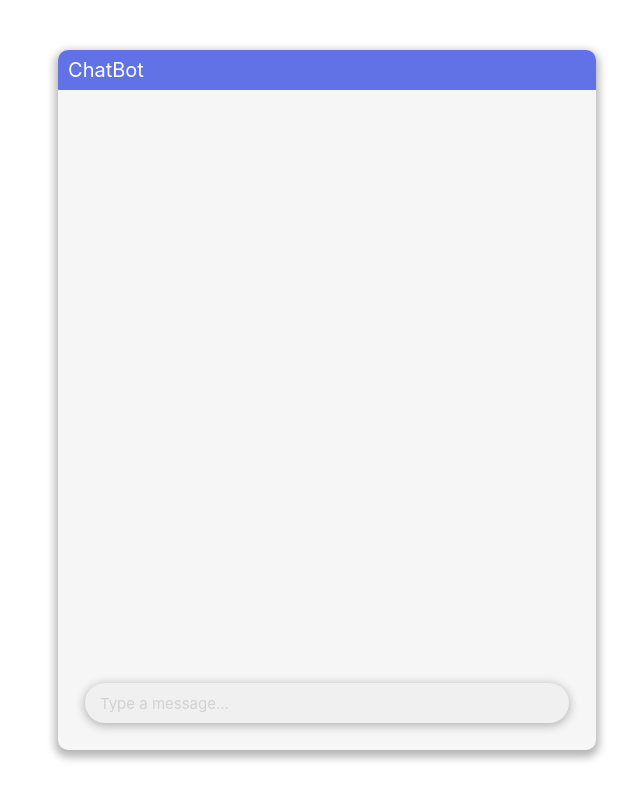
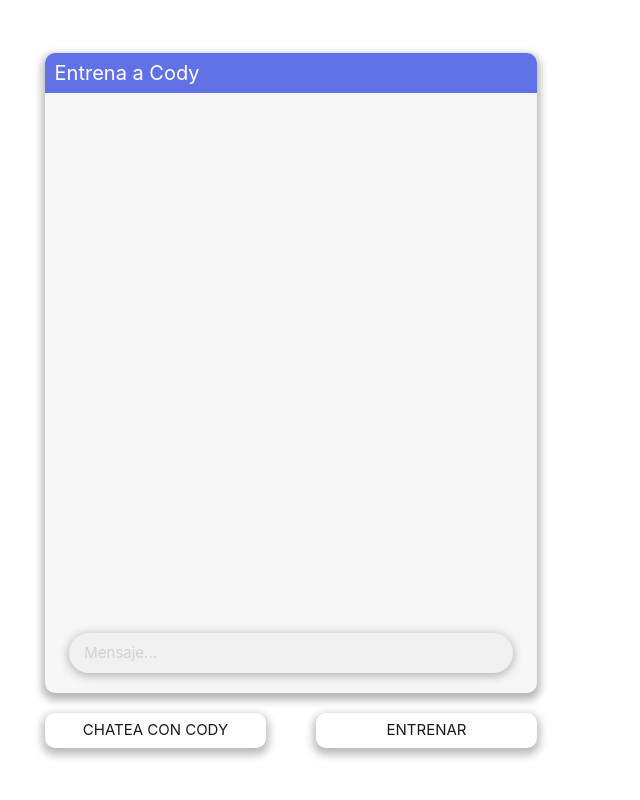
Before and after one commit to PercudaniAlejo/cody-chatbot, a website: page UI/index_entrenar.html in a window 1280 px wide. Shown: the whole page, without its empty margins (349-989 px from the left). Drawn offline with nearby package versions, Linux system fonts and the light colour scheme.

Commit message:
Mejores en la apariencia

```diff
--- a/UI/Index2.html
+++ b/UI/index_entrenar.html
@@ -2,7 +2,7 @@
 <html lang="es">
    <head>
       <meta http-equiv="Content-Type" content="text/html;charset=UTF-8">
-      <title>ChatBot Aprender</title>
+      <title>Cody - Entrenar</title>
       <!--Import Google Icon Font-->
       <link href="https://fonts.googleapis.com/icon?family=Material+Icons" rel="stylesheet">
       <!--Import materialize.css-->
@@ -17,30 +17,31 @@
       <div class="container">
          <div class="chat">
             <div class="chat_header">
-               <!--Add the name of the bot here -->
-               <span style="color:white;margin-left: 5px;">ChatBot </span>
+               <span style="color:white;margin-left: 5px;"> Entrena a Cody </span>
                <span style="color:white;margin-right: 5px;float:right;margin-top: 5px;" id="close">
                </span>
             </div>
-            <!--Chatbot contents goes here -->
             <div class="chats" id="chats">
                <div class="clearfix"></div>
             </div>
-            <!--user typing indicator -->
             <div class="keypad" >
-               <input type="text" id="keypad" class="usrInput browser-default" placeholder="Type a message..." autocomplete="off">
+               <input type="text" id="keypad" class="usrInput browser-default" placeholder="Mensaje..." autocomplete="off">
             </div>
          </div>
-         <!--bot widget -->
-         <!-- <div class="profile_div" id="profile_div">
-            <img class="imgProfile" src="static/img/botAvatar.png"/>
-         </div> -->
-      </div>
-      <!--JavaScript at end of body for optimized loading-->
-      <!-- <script src="./static/js/jquery.min.js"></script> -->
+         <div class="chatear">
+            <a href="./index.html" id="Achatear">
+               <button id="btnChatear">
+               CHATEA CON CODY
+               </button>
+            </a>
+            <a href="./index.html" id="Aentrenar">
+               <button id="btnEntrenar">
+               ENTRENAR
+               </button>
+            </a>
+         </div>
       <script src="https://ajax.googleapis.com/ajax/libs/jquery/3.6.0/jquery.min.js"></script>
       <script type="text/javascript" src="static/js/materialize.min.js"></script>
-      <!--Main Script -->
       <script type="text/javascript" src="static/js/script_aprender.js"></script>
    </body>
 </html>
--- a/UI/static/css/style.css
+++ b/UI/static/css/style.css
@@ -1,12 +1,81 @@
+.container {
+  height: 100%;
+  display: flex;
+  align-items: center;
+  justify-content: center;
+  flex-direction: column;
+}
 .chat {
   right: 15px;
-  height: 700px;
+  height: 80%;
   bottom: 5%;
   background: #f6f6f6;
   border-radius: 10px 10px 10px 10px;
   box-shadow: 0px 4px 8px 3px #b5b5b5;
-  width: 60%;
-  transform: translateX(40%);
+  width: 55%;
+  display: flex;
+  flex-direction: column;
+}
+
+.entrenar {
+  display: flex;
+  justify-content: end;
+  width: 50%;
+  justify-content: center;
+  margin-top: 20px;
+}
+
+.chatear {
+  display: flex;
+  justify-content: end;
+  width: 55%;
+  justify-content: space-between;
+  margin-top: 20px;
+}
+
+.chatear > a > button {
+  height: 35px;
+  width: 100%;
+  background-color: white;
+  opacity: 90%;
+  box-shadow: 0px 4px 8px 3px #b5b5b5;
+  border: none;
+  border-radius: 10px;
+  transition: 0.3s;
+}
+
+.chatear > a {
+  width: 45%;
+  transition: 0.3s;
+}
+
+.chatear > a > button:hover {
+  background-color: #6072e6;
+  color: white;
+}
+
+.chatear > a:hover {
+  width: 50%;
+}
+
+.entrenar > a > button {
+  height: 35px;
+  width: 100%;
+  background-color: white;
+  opacity: 90%;
+  box-shadow: 0px 4px 8px 3px #b5b5b5;
+  border: none;
+  border-radius: 10px;
+  transition: 0.3s;
+}
+.entrenar > a {
+  width: 100%;
+}
+
+.entrenar > a > button:hover {
+  width: 100%;
+  background-color: #6072e6;
+  color: white;
 }
 
 body {
@@ -116,6 +185,7 @@ div.chats::-webkit-scrollbar-thumb:hover {
   float: right;
   margin-right: 5px;
   border: 2px solid #6072e6;
+  margin-top: 10px;
 }
 
 .singleCard {
@@ -131,7 +201,7 @@ div.chats::-webkit-scrollbar-thumb:hover {
 }
 
 .keypad {
-  height: 45px;
+  height: 60px;
   bottom: 10px;
   display: flex;
   justify-content: center;
--- a/config.yml
+++ b/config.yml
@@ -39,9 +39,9 @@ policies:
 #     max_history: 5
 #     epochs: 100
 #     constrain_similarities: true
-    - name: UnexpecTEDIntentPolicy
-      tolerance: 0.5
-      epochs: 100
+#   - name: UnexpecTEDIntentPolicy
+#     tolerance: 0.5
+#     epochs: 100
 #     max_history: 5
 #   - name: TEDPolicy
 #     max_history: 5
```
Also changed, not shown: UI/index.html (+12 -8 lines).
